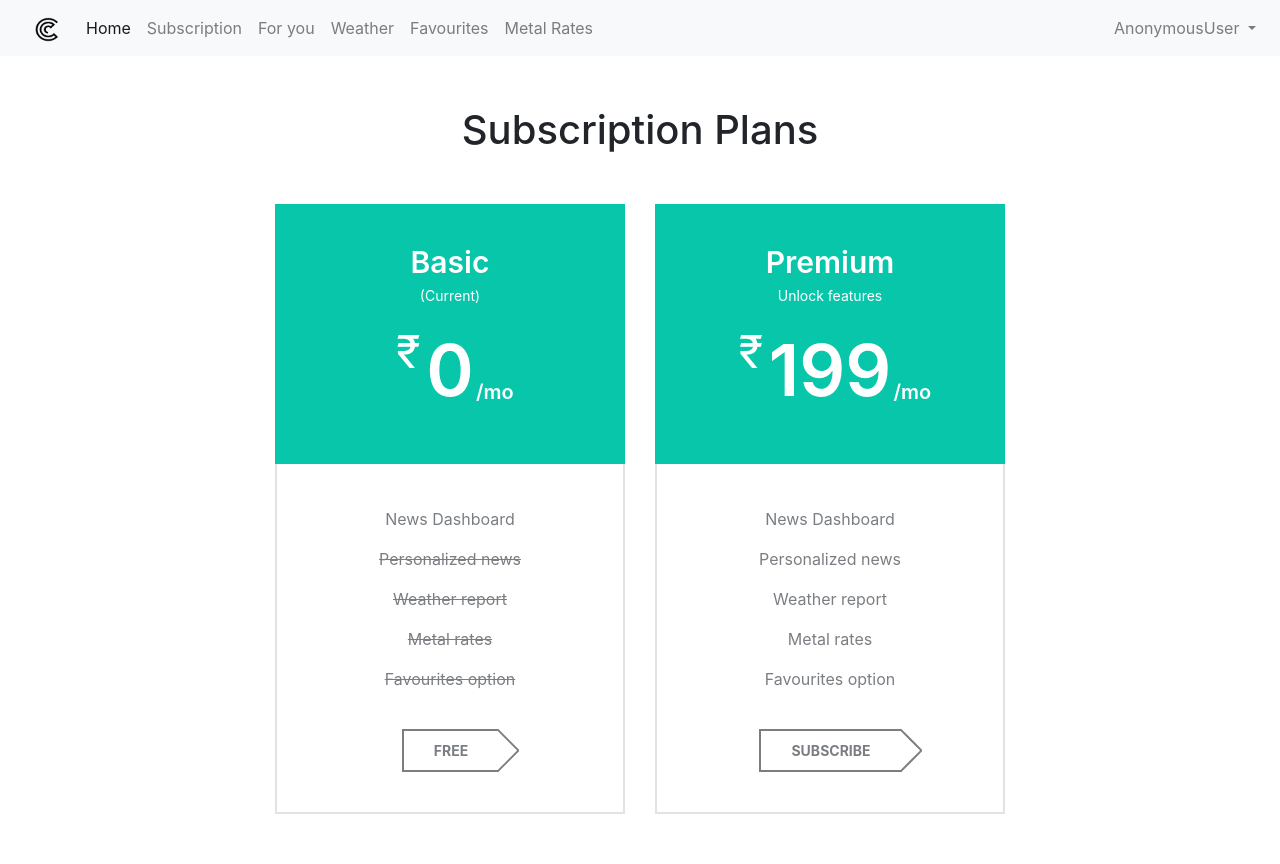
After one commit to RizinGH/Currents, a Django app: page /subscription/ in a window 1280 px wide. The commit adds this page. Run offline with Django 4.2, Linux system fonts and the light colour scheme; some libraries are stand-ins or nearby versions.

Commit message:
added subscription plans page

```diff
--- /dev/null
+++ b/currents_web/templates/subscription.html
@@ -0,0 +1,226 @@
+{% extends "./user_base.html" %}
+{% load custom_tags %}
+
+{% block title %}
+foryou
+{% endblock %}
+
+
+{% block content %}
+<style>
+    .demo {
+        padding: 50px 0;
+    }
+
+    .heading-title {
+        margin-bottom: 50px;
+    }
+
+    .pricingTable {
+        border: 2px solid #e3e3e3;
+        text-align: center;
+        position: relative;
+        padding-bottom: 40px;
+        transform: translateZ(0px);
+    }
+
+    .pricingTable:before,
+    .pricingTable:after {
+        content: "";
+        position: absolute;
+        top: -2px;
+        left: -2px;
+        bottom: -2px;
+        right: -2px;
+        z-index: -1;
+        transition: all 0.5s ease 0s;
+    }
+
+    .pricingTable:before {
+        border-right: 2px solid #08c6aa;
+        border-left: 2px solid #08c6aa;
+        transform: scaleY(0);
+        transform-origin: 100% 0 0;
+    }
+
+    .pricingTable:after {
+        border-bottom: 2px solid #08c6aa;
+        border-top: 2px solid #08c6aa;
+        transform: scaleX(0);
+        transform-origin: 0 100% 0;
+    }
+
+    .pricingTable:hover:before {
+        transform: scaleY(1);
+    }
+
+    .pricingTable:hover:after {
+        transform: scaleX(1);
+    }
+
+    .pricingTable .pricingTable-header {
+        background: #08c6aa;
+        color: #fff;
+        margin: -2px -2px 35px;
+        padding: 40px 0;
+    }
+
+    .pricingTable .heading {
+        font-size: 30px;
+        font-weight: 600;
+        margin: 0 0 5px 0;
+    }
+
+    .pricingTable .subtitle {
+        font-size: 14px;
+        display: block;
+    }
+
+    .pricingTable .price-value {
+        font-size: 72px;
+        font-weight: 600;
+        margin-top: 10px;
+        position: relative;
+        display: inline-block;
+    }
+
+    .pricingTable .currency {
+        font-size: 45px;
+        font-weight: normal;
+        position: absolute;
+        top: 2px;
+        left: -30px;
+    }
+
+    .pricingTable .month {
+        font-size: 20px;
+        position: absolute;
+        bottom: 17px;
+        right: -40px;
+    }
+
+    .pricingTable .pricing-content {
+        list-style: none;
+        padding: 0;
+        margin-bottom: 30px;
+    }
+
+    .pricingTable .pricing-content li {
+        font-size: 16px;
+        color: #7a7e82;
+        line-height: 40px;
+    }
+
+    .pricingTable .read {
+        display: inline-block;
+        border: 2px solid #7a7e82;
+        border-right: none;
+        font-size: 14px;
+        font-weight: 700;
+        color: #7a7e82;
+        padding: 9px 30px;
+        position: relative;
+        text-transform: uppercase;
+        transition: all 0.3s ease 0s;
+    }
+
+    .pricingTable .read:hover {
+        border-color: #08c6aa;
+        color: #08c6aa;
+    }
+
+    .pricingTable .read i {
+        font-size: 19px;
+        margin-top: -10px;
+        position: absolute;
+        top: 50%;
+        right: 15px;
+        transition: all 0.3s ease 0s;
+    }
+
+    .pricingTable .read:hover i {
+        right: 5px;
+    }
+
+    .pricingTable .read:before,
+    .pricingTable .read:after {
+        content: "";
+        display: block;
+        height: 30px;
+        border-left: 2px solid #7a7e82;
+        position: absolute;
+        right: -11px;
+        transition: all 0.3s ease 0s;
+    }
+
+    .pricingTable .read:before {
+        bottom: -6px;
+        transform: rotate(45deg);
+    }
+
+    .pricingTable .read:after {
+        top: -6px;
+        transform: rotate(-45deg);
+    }
+
+    .pricingTable .read:hover:before,
+    .pricingTable .read:hover:after {
+        border-left-color: #08c6aa;
+    }
+
+    @media screen and (max-width: 990px) {
+        .pricingTable {
+            margin-bottom: 25px;
+        }
+    }
+</style>
+<div class="demo">
+    <div class="container">
+        <h1 class="heading-title text-center">Subscription Plans</h1>
+
+        <div class="row justify-content-center">
+            <div class="col-md-4 col-sm-6">
+                <div class="pricingTable">
+                    <div class="pricingTable-header">
+                        <h3 class="heading">Basic</h3>
+                        <span class="subtitle">(Current)</span>
+                        <div class="price-value">0
+                            <span class="currency">₹</span>
+                            <span class="month">/mo</span>
+                        </div>
+                    </div>
+                    <ul class="pricing-content">
+                        <li>News Dashboard</li>
+                        <li><del>Personalized news</del></li>
+                        <li><del>Weather report</del></li>
+                        <li><del>Metal rates</del></li>
+                        <li><del>Favourites option</del></li>
+                    </ul>
+                    <a href="{% url 'index' %}" class="read" >Free<i class="fa fa-angle-right"></i></a>
+                </div>
+            </div>
+
+            <div class="col-md-4 col-sm-6">
+                <div class="pricingTable">
+                    <div class="pricingTable-header">
+                        <h3 class="heading">Premium</h3>
+                        <span class="subtitle">Unlock features</span>
+                        <div class="price-value">199
+                            <span class="currency">₹</span>
+                            <span class="month">/mo</span>
+                        </div>
+                    </div>
+                    <ul class="pricing-content">
+                        <li>News Dashboard</li>
+                        <li>Personalized news</li>
+                        <li>Weather report</li>
+                        <li>Metal rates</li>
+                        <li>Favourites option</li>
+                    </ul>
+                    <a href="{% url 'subscribe' %}" class="read">Subscribe<i class="fa fa-angle-right"></i></a>
+                </div>
+            </div>
+        </div>
+    </div>
+</div>
+{% endblock %}
--- a/currents_web/templates/user_base.html
+++ b/currents_web/templates/user_base.html
@@ -34,13 +34,19 @@
           <a class="nav-link" href="{% url 'dashboard' %}">Home <span class="sr-only">(current)</span></a>
         </li>
         <li class="nav-item">
+          <a class="nav-link" href="{% url 'subscription' %}">Subscription</a>
+        </li>
+        <li class="nav-item">
           <a class="nav-link" href="{% url 'fy' %}">For you</a>
         </li>
         <li class="nav-item">
-          <a class="nav-link disabled" href="{% url 'weather' %}">Weather</a>
+          <a class="nav-link" href="{% url 'weather' %}">Weather</a>
         </li>
         <li class="nav-item">
-          <a class="nav-link disabled" href="{% url 'favourites' %}">Favourites</a>
+          <a class="nav-link" href="{% url 'favourites' %}">Favourites</a>
+        </li>
+        <li class="nav-item">
+          <a class="nav-link" href="{% url 'metal_rates' %}">Metal Rates</a>
         </li>
     </div>
     <!--<div>
--- a/currents_web/urls.py
+++ b/currents_web/urls.py
@@ -18,5 +18,7 @@ urlpatterns = [
     path('change_password/',views.change_password, name='change_password'),
     path('set_favourite/',views.set_favourite, name='set_favourite'),
     path('favourites/',views.favourites, name='favourites'),
+    path('metal_rates/', views.metal_rates, name="metal_rates"),
+    path('subscription/', views.subscription, name='subscription'),
 
 ]
--- a/currents_web/views.py
+++ b/currents_web/views.py
@@ -1,6 +1,6 @@
 import os
 from django.shortcuts import render,redirect
-from django.http import HttpResponse
+from django.http import HttpResponse, JsonResponse
 from .models import *
 from django.contrib.auth import authenticate, login, logout
 from django.contrib.auth.hashers import make_password
@@ -182,8 +182,11 @@ def weather(request):
 
 
 def metal_rates(request):
+    return render(request,'metal_rates.html')
+   # metal_price_api = f"https://api.metalpriceapi.com/v1/latest?api_key={config('METAL_PRICE_API_KEY')}&base=INR"
 
-    metal_price_api = f"https://api.metalpriceapi.com/v1/latest?api_key={config('METAL_PRICE_API_KEY')}&base=INR"
+   # resp = requests.get(metal_price_api)
+   # return JsonResponse(resp.json())
 
 def set_favourite(request):
     title = request.POST['title']
@@ -198,3 +201,6 @@ def favourites(request):
         'favourites': Favourites.objects.all()
     }
     return render(request, 'favourites.html', params)
+
+def subscription(request):
+    return render(request, 'subscription.html')
```
Also changed, not shown: currents_web/templates/favourites.html (+0 -8 lines), currents_web/templates/metal_rates.html (added, +80 -0 lines).
